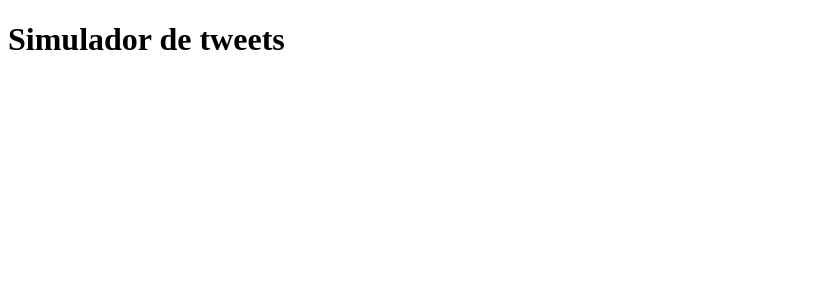
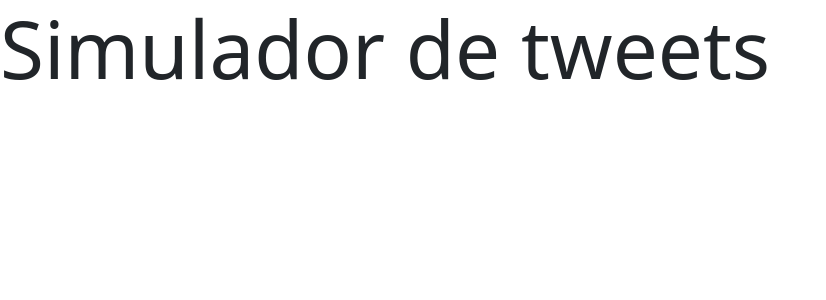
Before and after one commit to jgrisalescode/vue-tweet-simulator, a Vue app: page / in a window 1280 px wide. Shown: the top 300 px of the page, without its empty margins (0-826 px from the left). Built offline with nearby package versions, Linux system fonts and the light colour scheme.

Commit message:
Adding bootstrap css

```diff
--- a/package.json
+++ b/package.json
@@ -7,6 +7,7 @@
     "build": "vue-cli-service build"
   },
   "dependencies": {
+    "bootstrap": "^5.0.0-beta2",
     "core-js": "^3.6.5",
     "vue": "^3.0.0"
   },
--- a/src/App.vue
+++ b/src/App.vue
@@ -1,5 +1,5 @@
 <template>
-  <h1>Simulador de tweets</h1>
+  <h1 class="display-1">Simulador de tweets</h1>
 </template>
 
 <script>
--- a/src/main.js
+++ b/src/main.js
@@ -1,4 +1,5 @@
 import { createApp } from 'vue'
 import App from './App.vue'
+import "bootstrap/dist/css/bootstrap.css"
 
 createApp(App).mount('#app')
```
Also changed, not shown: 1 other file (tests, documents, lock files or other folders).
